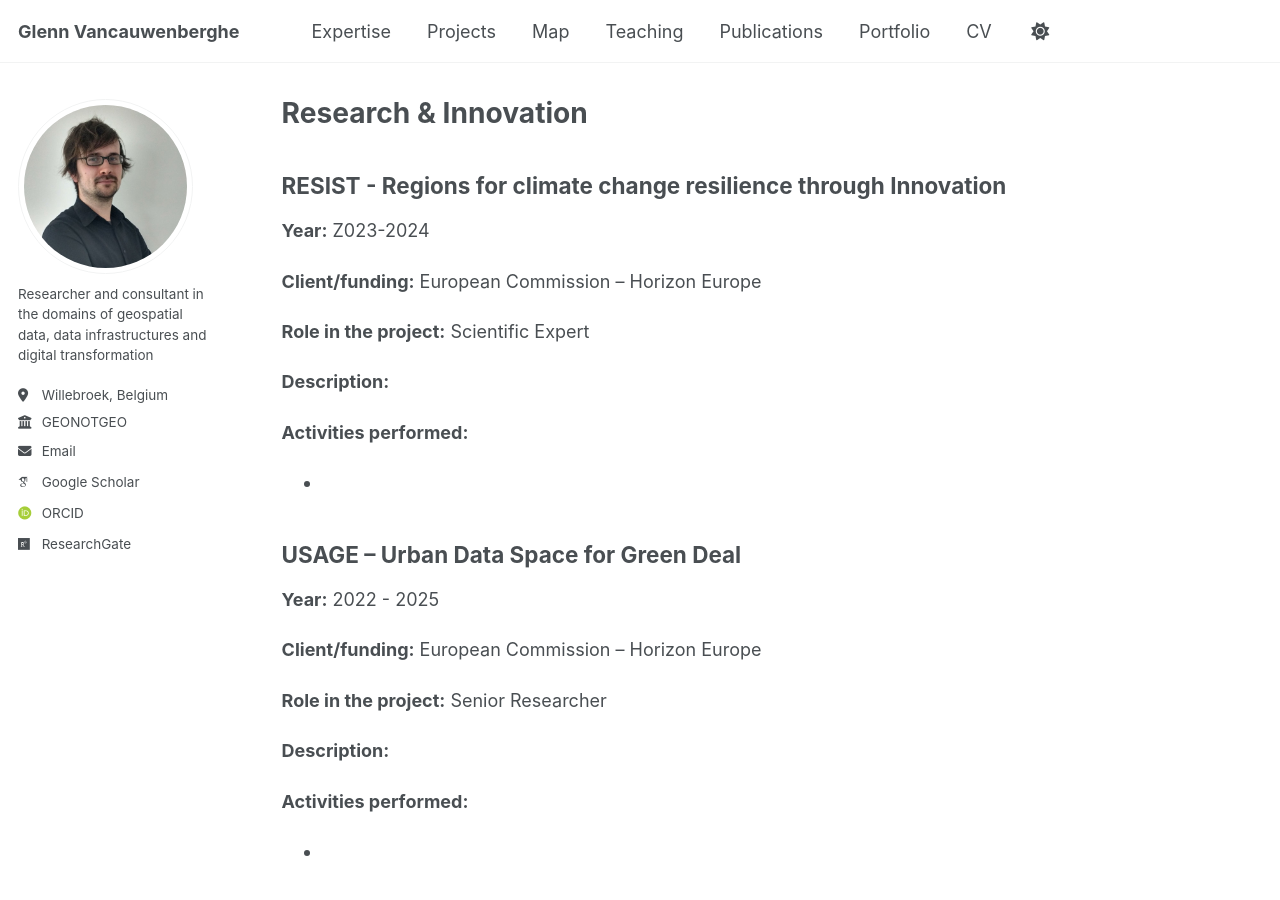
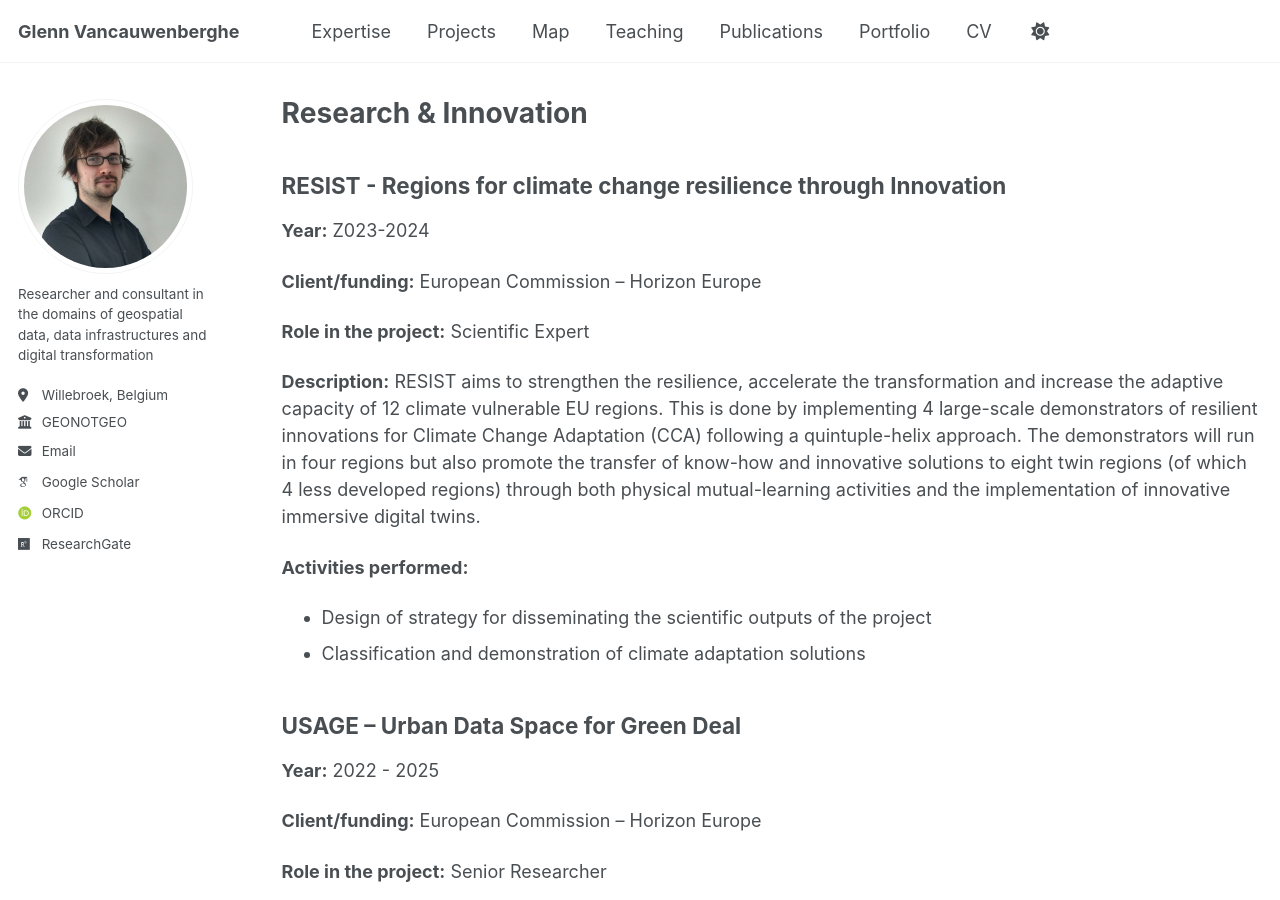
Before and after one commit to GVancauwenberghe/gvancauwenberghe.github.io, a Jekyll site: the page built from _pages/research.md, in a window 1280 px wide and 900 px high. Built offline with Jekyll 4.4.1, drawn with Linux system fonts in a browser that asks for light colours; some web fonts are replaced.

Commit message:
Update research.md

```diff
--- a/_pages/research.md
+++ b/_pages/research.md
@@ -14,10 +14,11 @@ author_profile: true
 
 **Role in the project:** Scientific Expert
 
-**Description:**
+**Description:** RESIST aims to strengthen the resilience, accelerate the transformation and increase the adaptive capacity of 12 climate vulnerable EU regions. This is done by implementing 4 large-scale demonstrators of resilient innovations for Climate Change Adaptation (CCA) following a quintuple-helix approach. The demonstrators will run in four regions but also promote the transfer of know-how and innovative solutions to eight twin regions (of which 4 less developed regions) through both physical mutual-learning activities and the implementation of innovative immersive digital twins.
 
 **Activities performed:**
-*
+* Design of strategy for disseminating the scientific outputs of the project
+* Classification and demonstration of climate adaptation solutions
 
 ## USAGE – Urban Data Space for Green Deal
 **Year:** 2022 - 2025
```
